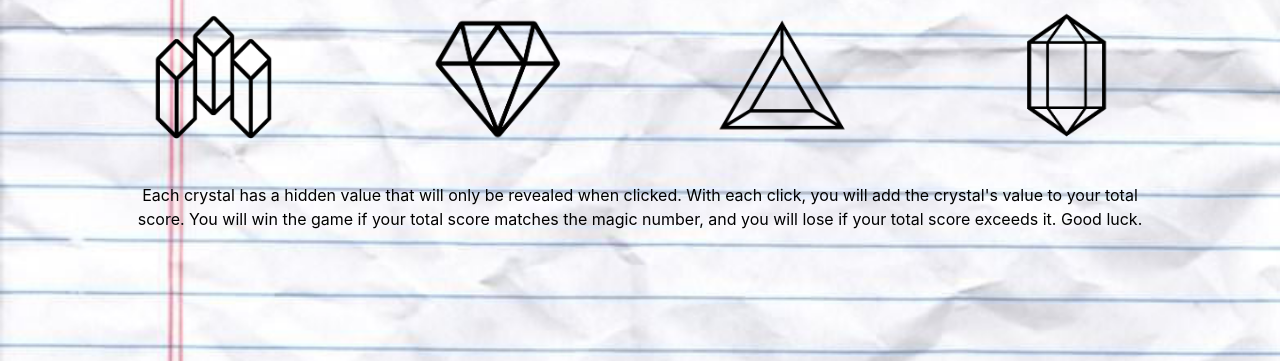
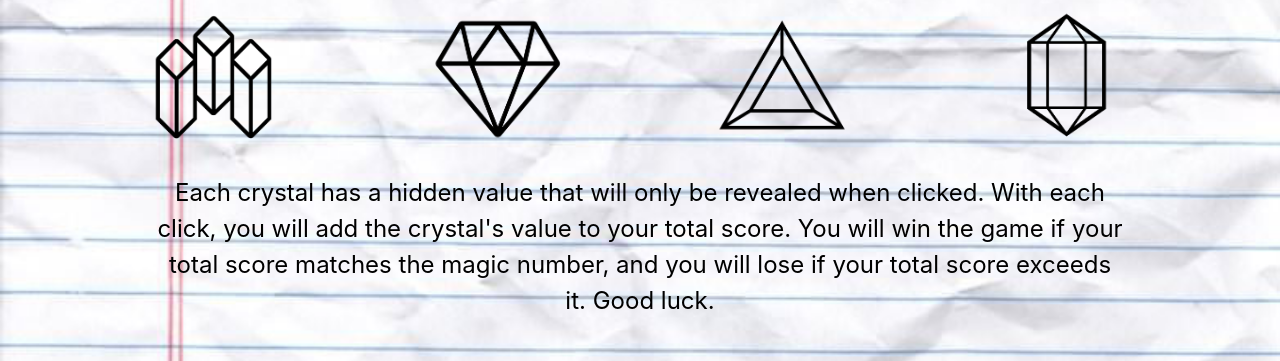
Before and after one commit to Pamelachristina/unit-4-game, a plain HTML site: page index.html in a window 1280 px wide. Shown: the part 376-737 px from the top of the page. Drawn offline with nearby package versions, Linux system fonts and the light colour scheme.

Commit message:
final css update

```diff
--- a/assets/css/style.css
+++ b/assets/css/style.css
@@ -105,8 +105,8 @@ h1 {
 .directions {
 	color: black;
     text-align: center;
-    font-size: 1em;
-    padding: 11em 3em;
+    font-size: 1.5em;
+    padding: 7em 3em;
     padding-bottom: 1em;
     margin-left: 5em;
 }
```
